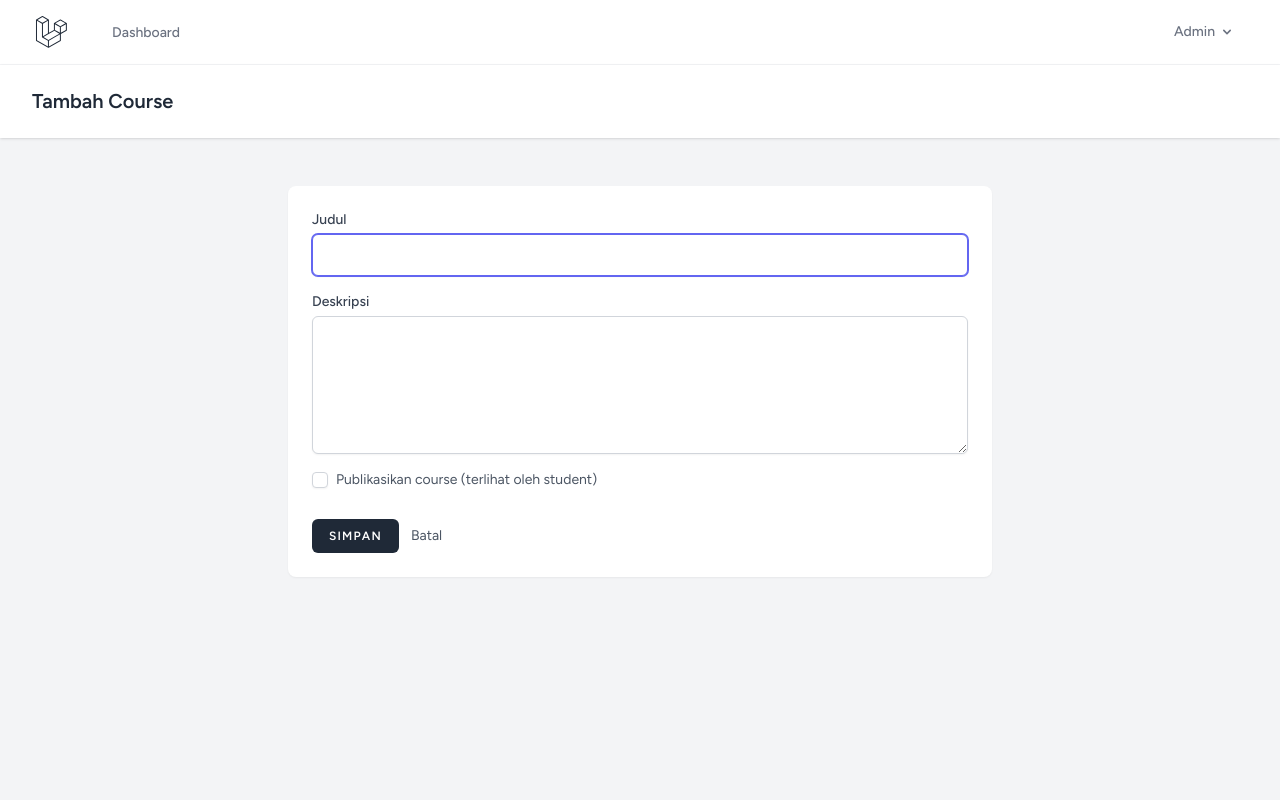
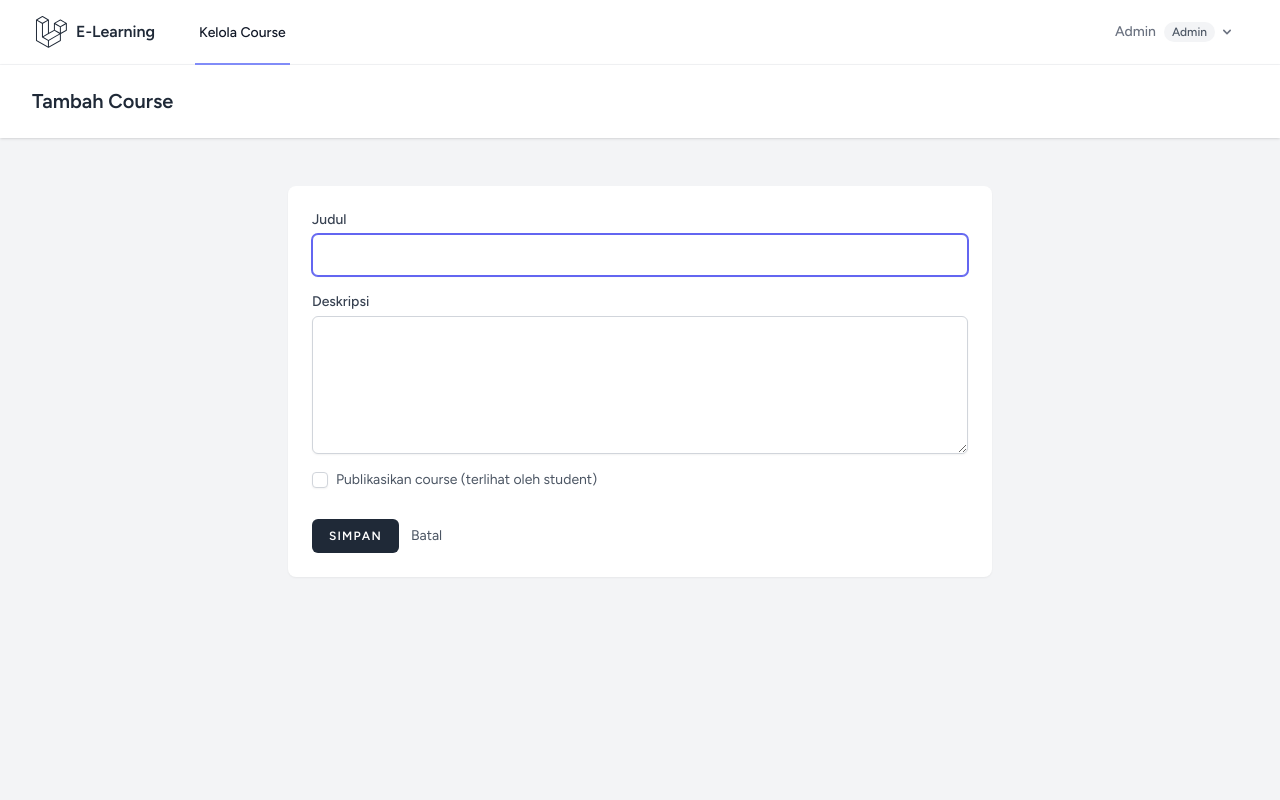
Before and after one commit to Nadia121621/elearning-platform, a Laravel app: page /admin/courses/create in a window 1280 px wide. Run offline with Laravel 12, Linux system fonts and the light colour scheme; a user stored in the database is signed in; data comes from the database, SQL or seed files in the repository; style sheets or scripts are compiled from the project's sources.

Commit message:
feat: role-based navigation and app name

```diff
--- a/resources/views/layouts/navigation.blade.php
+++ b/resources/views/layouts/navigation.blade.php
@@ -5,16 +5,23 @@
             <div class="flex">
                 <!-- Logo -->
                 <div class="shrink-0 flex items-center">
-                    <a href="{{ route('dashboard') }}">
+                    <a href="{{ route('dashboard') }}" class="flex items-center gap-2">
                         <x-application-logo class="block h-9 w-auto fill-current text-gray-800" />
+                        <span class="hidden font-semibold text-gray-800 sm:block">{{ config('app.name') }}</span>
                     </a>
                 </div>
 
                 <!-- Navigation Links -->
                 <div class="hidden space-x-8 sm:-my-px sm:ms-10 sm:flex">
-                    <x-nav-link :href="route('dashboard')" :active="request()->routeIs('dashboard')">
-                        {{ __('Dashboard') }}
-                    </x-nav-link>
+                    @if (Auth::user()->isAdmin())
+                        <x-nav-link :href="route('admin.courses.index')" :active="request()->routeIs('admin.*')">
+                            Kelola Course
+                        </x-nav-link>
+                    @else
+                        <x-nav-link :href="route('student.courses.index')" :active="request()->routeIs('student.*')">
+                            Daftar Course
+                        </x-nav-link>
+                    @endif
                 </div>
             </div>
 
@@ -24,6 +31,9 @@
                     <x-slot name="trigger">
                         <button class="inline-flex items-center px-3 py-2 border border-transparent text-sm leading-4 font-medium rounded-md text-gray-500 bg-white hover:text-gray-700 focus:outline-none transition ease-in-out duration-150">
                             <div>{{ Auth::user()->name }}</div>
+                            <span class="ms-2 rounded-full bg-gray-100 px-2 py-0.5 text-xs text-gray-600">
+                                {{ Auth::user()->isAdmin() ? 'Admin' : 'Student' }}
+                            </span>
 
                             <div class="ms-1">
                                 <svg class="fill-current h-4 w-4" xmlns="http://www.w3.org/2000/svg" viewBox="0 0 20 20">
@@ -35,7 +45,7 @@
 
                     <x-slot name="content">
                         <x-dropdown-link :href="route('profile.edit')">
-                            {{ __('Profile') }}
+                            Profil
                         </x-dropdown-link>
 
                         <!-- Authentication -->
@@ -45,7 +55,7 @@
                             <x-dropdown-link :href="route('logout')"
                                     onclick="event.preventDefault();
                                                 this.closest('form').submit();">
-                                {{ __('Log Out') }}
+                                Keluar
                             </x-dropdown-link>
                         </form>
                     </x-slot>
@@ -67,9 +77,15 @@
     <!-- Responsive Navigation Menu -->
     <div :class="{'block': open, 'hidden': ! open}" class="hidden sm:hidden">
         <div class="pt-2 pb-3 space-y-1">
-            <x-responsive-nav-link :href="route('dashboard')" :active="request()->routeIs('dashboard')">
-                {{ __('Dashboard') }}
-            </x-responsive-nav-link>
+            @if (Auth::user()->isAdmin())
+                <x-responsive-nav-link :href="route('admin.courses.index')" :active="request()->routeIs('admin.*')">
+                    Kelola Course
+                </x-responsive-nav-link>
+            @else
+                <x-responsive-nav-link :href="route('student.courses.index')" :active="request()->routeIs('student.*')">
+                    Daftar Course
+                </x-responsive-nav-link>
+            @endif
         </div>
 
         <!-- Responsive Settings Options -->
@@ -81,7 +97,7 @@
 
             <div class="mt-3 space-y-1">
                 <x-responsive-nav-link :href="route('profile.edit')">
-                    {{ __('Profile') }}
+                    Profil
                 </x-responsive-nav-link>
 
                 <!-- Authentication -->
@@ -91,7 +107,7 @@
                     <x-responsive-nav-link :href="route('logout')"
                             onclick="event.preventDefault();
                                         this.closest('form').submit();">
-                        {{ __('Log Out') }}
+                        Keluar
                     </x-responsive-nav-link>
                 </form>
             </div>
```
Also changed, not shown: 1 other file.
